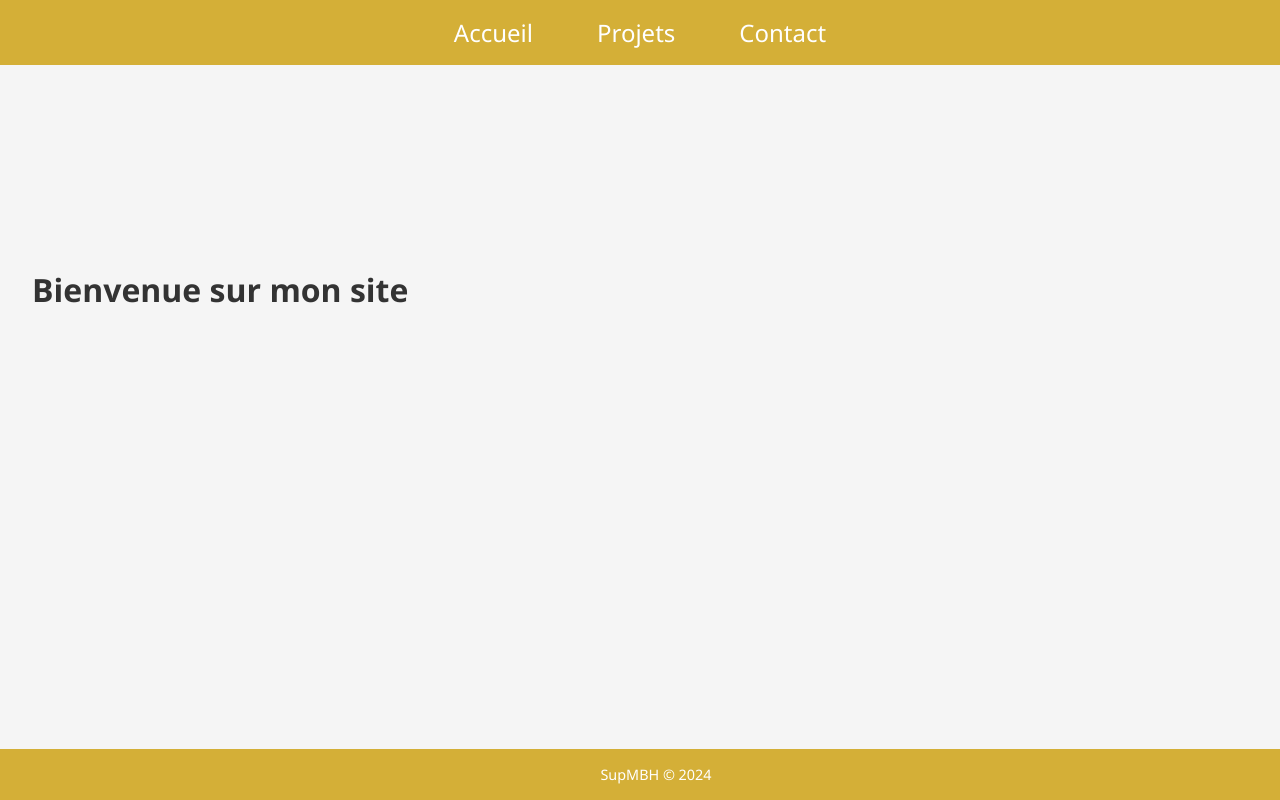
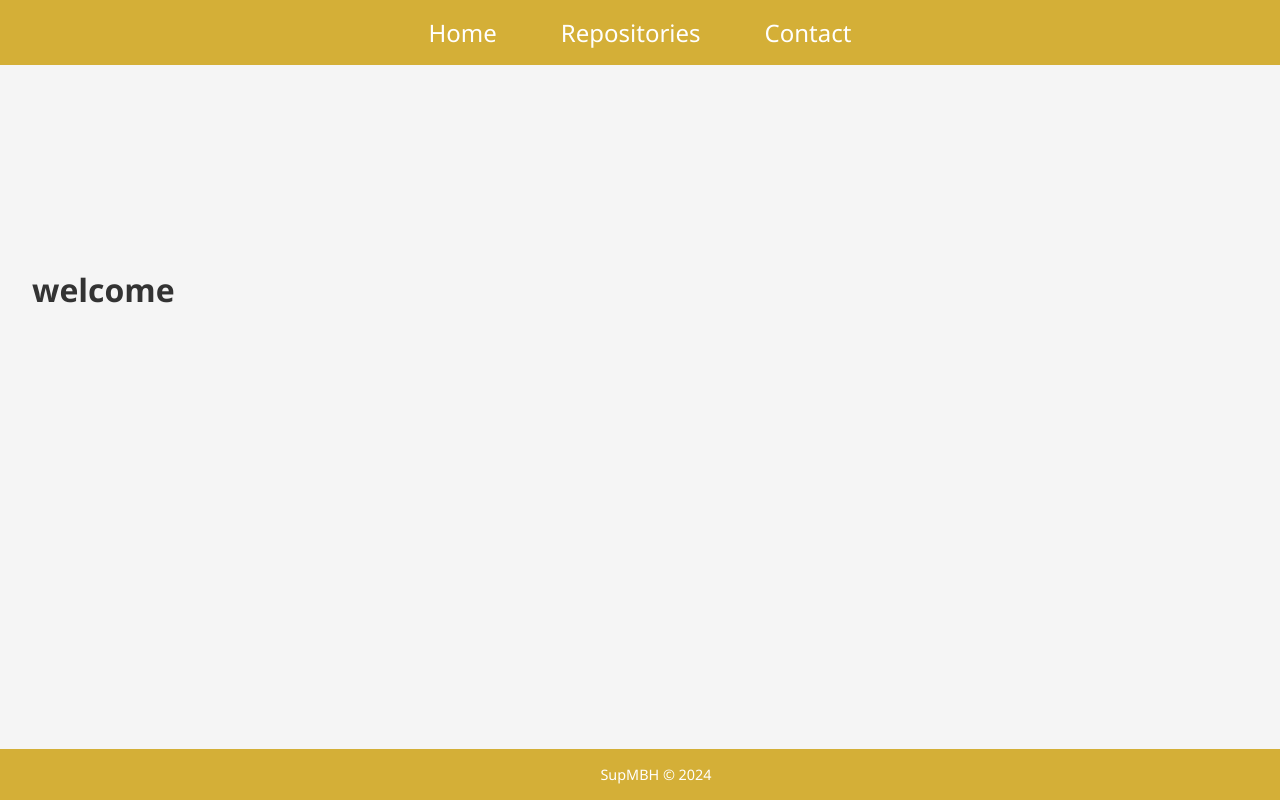
Before and after one commit to SupMBH/supmbh-site, a React (Create React App) app: page / in a window 1280 px wide. Built offline with nearby package versions, Linux system fonts and the light colour scheme.

Commit message:
traduction passage en anglais

```diff
--- a/src/components/Contact.js
+++ b/src/components/Contact.js
@@ -3,7 +3,7 @@ import React from 'react';
 function Contact() {
   return (
     <section>
-      <h2>Contactez-moi</h2>
+      <h2>Contact me</h2>
       <p>Email : <a href="mailto:supmbh@example.com">supmbh@example.com</a></p>
       {/* autres moyens  */}
     </section>
--- a/src/components/Header.js
+++ b/src/components/Header.js
@@ -7,10 +7,10 @@ function Header() {
       <nav>
         <ul className="nav-links">
           <li>
-            <a href="/">Accueil</a>
+            <a href="/">Home</a>
           </li>
           <li>
-            <a href="/projets">Projets</a>
+            <a href="/projets">Repositories</a>
           </li>
           <li>
             <a href="/contact">Contact</a>
--- a/src/components/Home.js
+++ b/src/components/Home.js
@@ -7,7 +7,7 @@ function Home() {
       <Canvas>
         {/* animation de galaxie en 3D */}
       </Canvas>
-      <h1>Bienvenue sur mon site</h1>
+      <h1>welcome</h1>
     </div>
   );
 }
--- a/src/components/Projets.js
+++ b/src/components/Projets.js
@@ -86,7 +86,7 @@ function Projets() {
   return (
     <section className="projets-section">
       <h2 className="projets-title">
-        Mes Projets (mis à jour lors de votre première visite)
+        My Repositories (updated on your first visit)
       </h2>
       {usingMockData && (
         <p className="warning-message">
```
